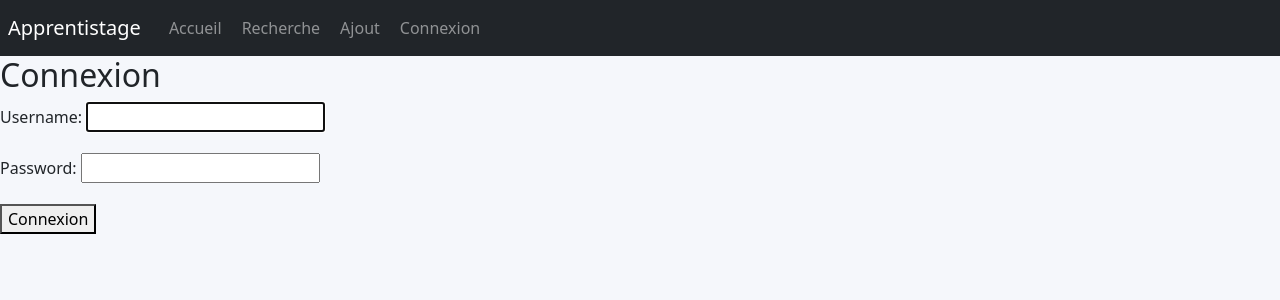
After one commit to VODMANN/ApprentiStage_Django, a Django app: page /login/ in a window 1280 px wide. The commit adds this page. Shown: the top 300 px of the page. Run offline with Django 4.2, Linux system fonts and the light colour scheme; parts of the project's set-up code (start-up, migrations or seed data) failed here and were passed over; some libraries are stand-ins or nearby versions.

Commit message:
connexion

```diff
--- a/ApprentiStageDjango/ApprentiStageDjango/settings.py
+++ b/ApprentiStageDjango/ApprentiStageDjango/settings.py
@@ -130,3 +130,5 @@ STATIC_URL = "static/"
 DEFAULT_AUTO_FIELD = "django.db.models.BigAutoField"
 
 AUTH_USER_MODEL = 'lesApprentiStage.Utilisateur'
+
+LOGIN_REDIRECT_URL = 'lesApprentiStage:home'
--- a/ApprentiStageDjango/lesApprentiStage/templates/base.html
+++ b/ApprentiStageDjango/lesApprentiStage/templates/base.html
@@ -8,7 +8,6 @@
         <link rel="stylesheet" href="https://cdn.jsdelivr.net/npm/bootstrap-icons@1.5.0/font/bootstrap-icons.css">
         <link href="https://cdn.jsdelivr.net/npm/bootstrap@5.3.0-alpha3/dist/css/bootstrap.min.css" rel="stylesheet" integrity="sha384-KK94CHFLLe+nY2dmCWGMq91rCGa5gtU4mk92HdvYe+M/SXH301p5ILy+dN9+nJOZ" crossorigin="anonymous">
         <link rel="icon" type="images/x-icon" href="/logo.png" />
-        <link rel="stylesheet" href="/style.css">
         <link rel="stylesheet" href="https://cdn.jsdelivr.net/npm/bootstrap-select@1.14.0-beta3/dist/css/bootstrap-select.min.css">
 
     </head>
@@ -41,12 +40,15 @@
                             <li class="nav-item ms-1">
                                 <a class="nav-link dropdown-item" href="">Ajout</a>
                             </li>
-                        <li class="nav-item ms-1">
-                            <a class="nav-link dropdown-item" id="delog">Déconnexion</a>
-                        </li>
-                        <li class="nav-item ms-1">
-                            <a class="nav-link dropdown-item" id="cov" href="" >Connexion</a>
-                        </li>
+                        {% if user.is_authenticated %}
+                            <li class="nav-item ms-1">
+                                <a class="nav-link dropdown-item" id="delog" href="{% url 'lesApprentiStage:logout' %}" >Déconnexion</a>
+                            </li>
+                        {% else %}
+                            <li class="nav-item ms-1">
+                                <a class="nav-link dropdown-item" id="cov" href="{% url 'lesApprentiStage:login' %}" >Connexion</a>
+                            </li>
+                        {% endif %}
                 </ul>
             </div>
             </nav>
--- /dev/null
+++ b/ApprentiStageDjango/lesApprentiStage/templates/registration/login.html
@@ -0,0 +1,10 @@
+{% extends "base.html" %}
+
+{% block content %}
+  <h2>Connexion</h2>
+  <form method="post">
+    {% csrf_token %}
+    {{ form.as_p }}
+    <button type="submit">Connexion</button>
+  </form>
+{% endblock %}
--- a/ApprentiStageDjango/lesApprentiStage/urls.py
+++ b/ApprentiStageDjango/lesApprentiStage/urls.py
@@ -1,5 +1,6 @@
 from django.urls import path
 from . import  views
+from django.contrib.auth.views import LogoutView
 
 app_name = 'lesApprentiStage'
 
@@ -7,4 +8,6 @@ urlpatterns=[
   path('',views.home,name='home'),
   path('signup/', views.signup, name='signup'),
   path('recherche', views.pageRecherche, name='recherche'),
+  path('login/', views.UserLoginView.as_view(), name='login'),
+  path('logout/', LogoutView.as_view(next_page='lesApprentiStage:home'), name='logout'),
 ]
--- a/ApprentiStageDjango/lesApprentiStage/views.py
+++ b/ApprentiStageDjango/lesApprentiStage/views.py
@@ -2,9 +2,16 @@ from django.shortcuts import render, redirect
 from .forms import UtilisateurForm, EtudiantForm, EnseignantForm, SecretaireForm
 from django.contrib.auth.forms import UserCreationForm
 from django.http import HttpResponse
+from django.contrib.auth.views import LoginView
 
 
+class UserLoginView(LoginView):
+    template_name = 'registration/login.html'
+
 def home(request):
+  if request.user.is_authenticated:
+        user_type = request.user.type_utilisateur
+        print(user_type)
   return render(request, 'pages/accueil.html')
 
 def signup(request):
```
